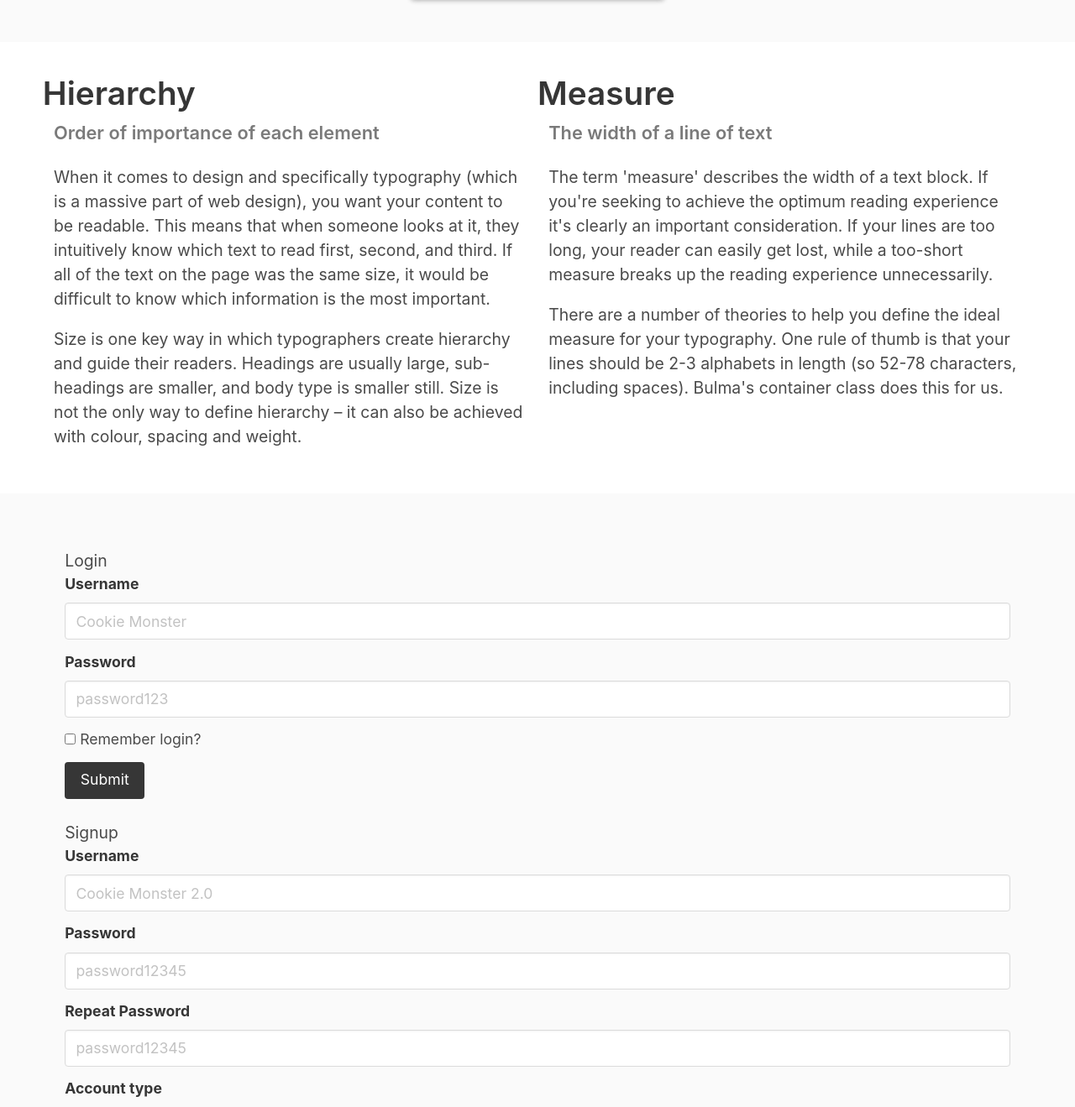
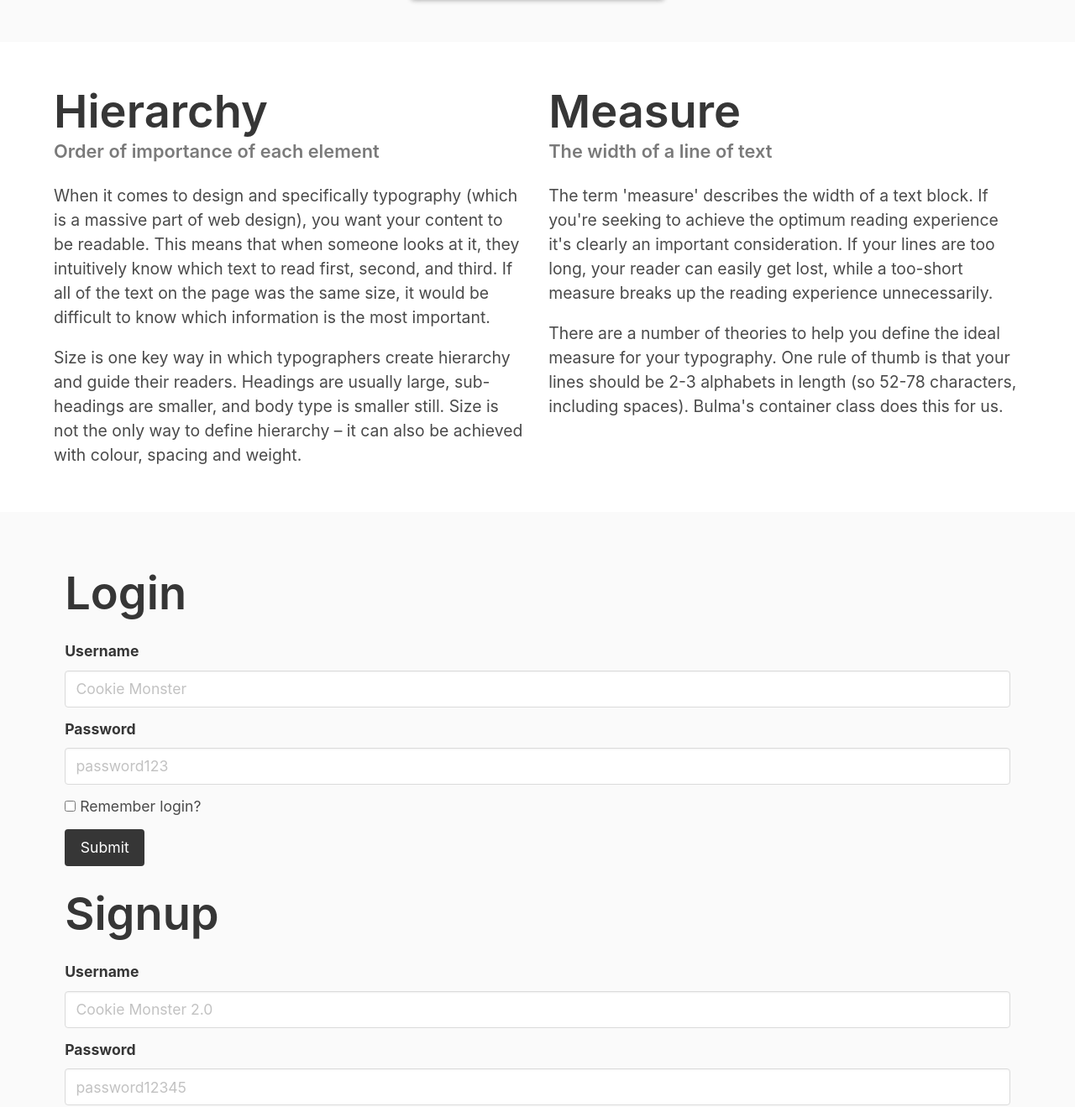
Before and after one commit to jdmar3-comp426/a02-ayredkklc, a website: page index.html in a window 1280 px wide. Shown: the part 3245-4564 px from the top of the page at 84% size. Drawn offline with nearby package versions, Linux system fonts and the light colour scheme; a web font is replaced by a local one.

Commit message:
added title

```diff
--- a/index.html
+++ b/index.html
@@ -120,7 +120,7 @@
         <div class="content">
             <div class="columns">
                 <div class="column">
-                    <h1 class="columns">Hierarchy</h1>
+                    <h1 class="title">Hierarchy</h1>
                     <h5 class="subtitle has-text-grey">Order of importance of each element</h5>
                     <p>
 		    	When it comes to design and specifically typography (which is a massive part of web design), you want your content to be readable.
@@ -134,7 +134,7 @@
 		    </p>
                 </div>
                 <div class="column">
-                    <h1 class="columns">Measure</h1>
+                    <h1 class="title">Measure</h1>
                     <h5 class="subtitle has-text-grey">The width of a line of text</h5>
                     <p>
 		    	The term 'measure' describes the width of a text block.
@@ -155,7 +155,7 @@
     <div class="container">
         <div class="">
             <div class="column">
-                <h1 class="">Login</h1>
+                <h1 class="title">Login</h1>
                 <form>
                     <div class="field">
                         <label class="label">Username</label>
@@ -185,7 +185,7 @@
                 </form>
             </div>
             <div class="column">
-                <h1 class="">Signup</h1>
+                <h1 class="title">Signup</h1>
                 <form>
                     <div class="field">
                         <label class="label">Username</label>
```
